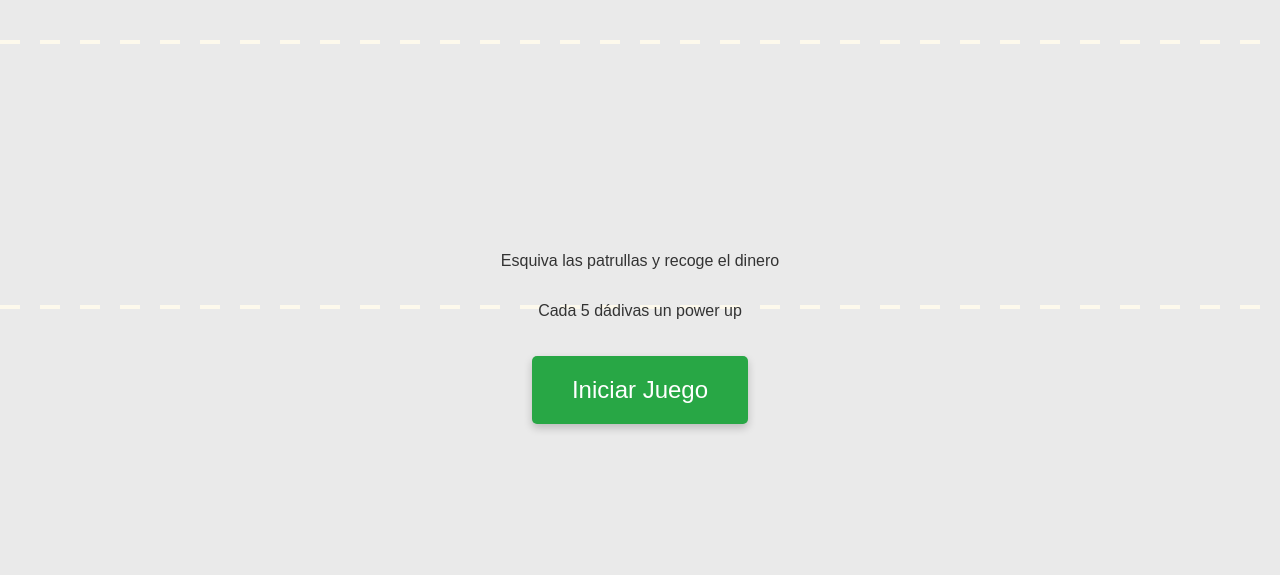
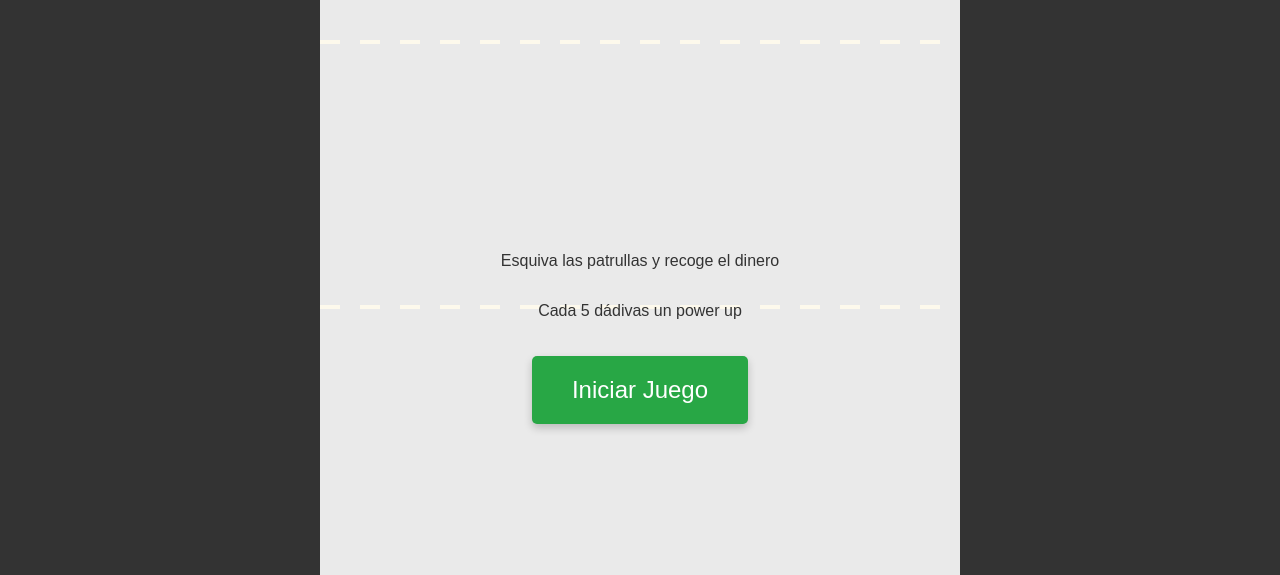
Before and after one commit to SantGarc5897/abogadochapulin-mobile, a plain HTML site: page index.html in a window 1280 px wide. Shown: the part 225-800 px from the top of the page. Drawn offline with Linux system fonts and the light colour scheme.

Commit message:
Update style.css
layout 4.5

```diff
--- a/style.css
+++ b/style.css
@@ -11,10 +11,10 @@ body {
     user-select: none;
 }
 
-/* --- CONTENEDOR DEL JUEGO HORIZONTAL --- */
+/* --- CONTENEDOR DEL JUEGO CON TAMAÑO FIJO BASE (4.5") --- */
 #game-container {
-    width: 100vw;
-    height: 100svh; /* Usa la altura visible para evitar cortes por la UI del navegador */
+    width: 640px;  /* Ancho fijo para layout de teléfono de 4.5" */
+    height: 360px;  /* Alto fijo (relación 16:9) */
     border: none;
     position: relative;
     overflow: hidden;
```
